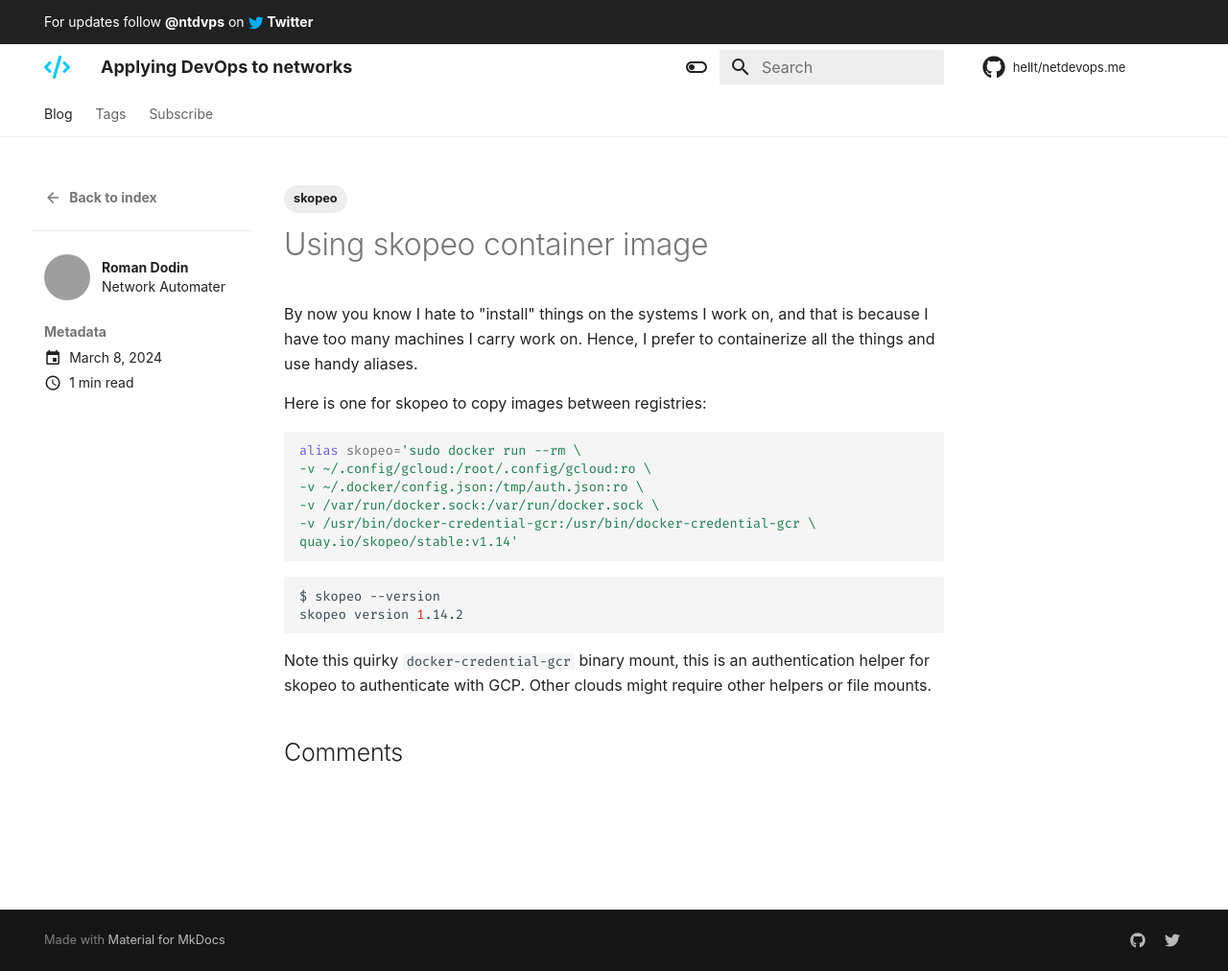
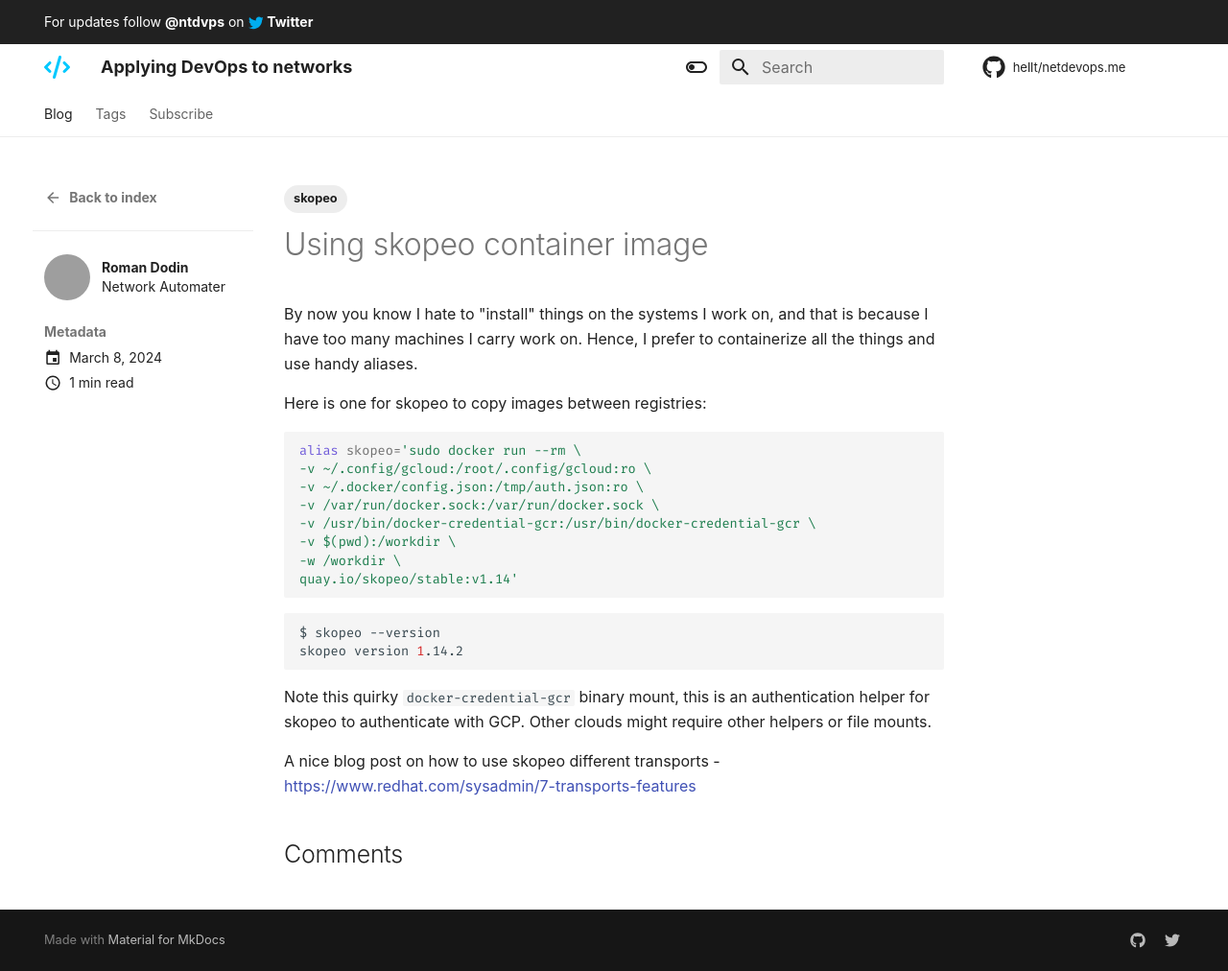
Before and after one commit to hellt/netdevops.me, an MkDocs documentation site: the page built from blog/posts/2024/skopeo-alias.md, in a window 1280 px wide and 1012 px high. Shown: the whole window at 96% size. Built offline with MkDocs 1.6.1 and Material for MkDocs 9.7.7, drawn with Linux system fonts in a browser that asks for light colours; some web fonts are replaced; comment, search, counter and statistics services are not loaded; grey boxes are pictures that could not be loaded.

Commit message:
add workdir

````diff
--- a/blog/posts/2024/skopeo-alias.md
+++ b/blog/posts/2024/skopeo-alias.md
@@ -17,6 +17,8 @@
 -v ~/.docker/config.json:/tmp/auth.json:ro \
 -v /var/run/docker.sock:/var/run/docker.sock \
 -v /usr/bin/docker-credential-gcr:/usr/bin/docker-credential-gcr \
+-v $(pwd):/workdir \
+-w /workdir \
 quay.io/skopeo/stable:v1.14'
 ```
 
@@ -27,3 +29,5 @@
 
 Note this quirky `docker-credential-gcr` binary mount, this is an authentication helper for skopeo to authenticate with GCP.
 Other clouds might require other helpers or file mounts.
+
+A nice blog post on how to use skopeo different transports - <https://www.redhat.com/sysadmin/7-transports-features>
````
